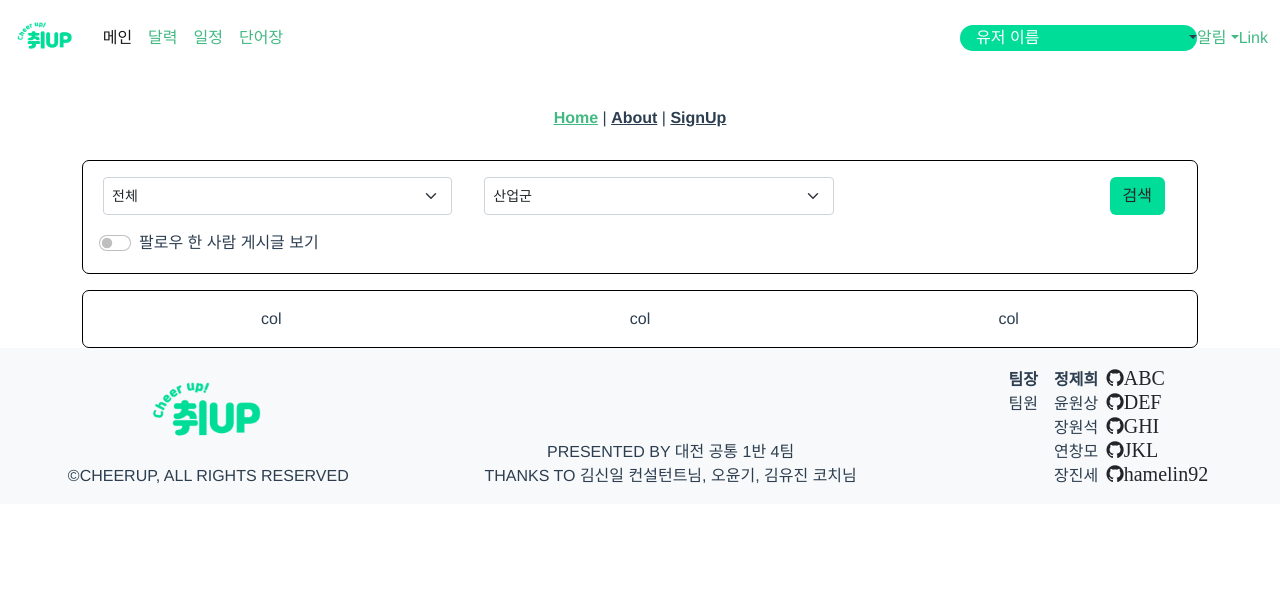
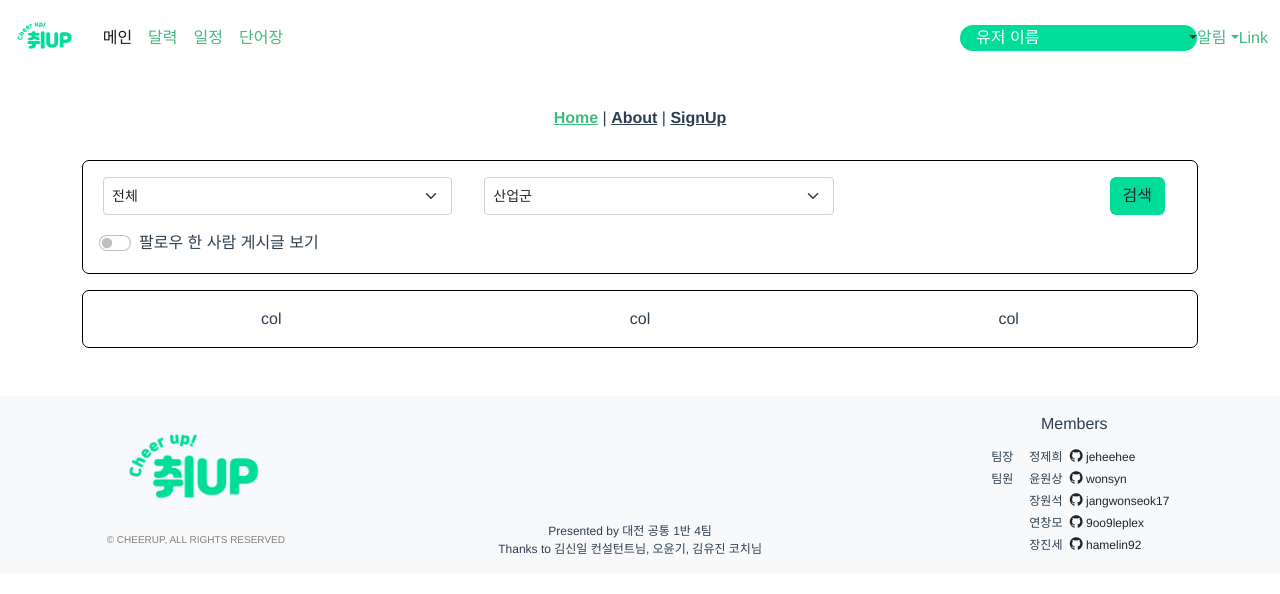
Before and after one commit to wonsyn/CheerUp, a Vue app in the folder frontend/: page / in a window 1280 px wide. Shown: the top 594 px of the page. Built offline with nearby package versions, Linux system fonts and the light colour scheme.

Commit message:
S07P12B104-204 [Update] Footer UI 수정

```diff
--- a/frontend/src/components/layout/MainFooter.vue
+++ b/frontend/src/components/layout/MainFooter.vue
@@ -1,34 +1,37 @@
 <template>
-  <div class="d-flex justify-content-around bg-light py-3">
+  <div class="d-flex justify-content-around bg-light py-3 mt-5">
     <div>
-      <img src="@/assets/logo.png" alt="logo" style="height: 100px" />
-      <p>©CHEERUP, ALL RIGHTS RESERVED</p>
+      <img src="@/assets/logo.png" alt="logo" style="height: 120px" />
+      <p style="font-size: 10px; color: grey">&copy; CHEERUP, ALL RIGHTS RESERVED</p>
     </div>
     <div class="align-self-end">
-      <p>PRESENTED BY 대전 공통 1반 4팀</p>
-      <p>THANKS TO 김신일 컨설턴트님, 오윤기, 김유진 코치님</p>
+      <p style="font-size: 12px">Presented by 대전 공통 1반 4팀</p>
+      <p style="font-size: 12px">Thanks to 김신일 컨설턴트님, 오윤기, 김유진 코치님</p>
     </div>
+    <div class="d-flex flex-column">
+      <p class="mb-2">Members</p>
       <div class="align-self-end d-flex">
         <div class="mx-3">
-        <p class="fw-bold">팀장</p>
-        <p>팀원</p>
+          <p class="my-1" style="font-size: 12px">팀장</p>
+          <p class="my-1" style="font-size: 12px">팀원</p>
         </div>
         <div>
-        <p class="text-start fw-bold">
-          정제희 <a href="https://github.com/#" class="text-decoration-none text-dark mx-1"><i class="fa fa-github" style="font-size: 20px">ABC</i></a>
+          <p class="text-start my-1" style="font-size: 12px">
+            정제희 <a href="https://github.com/jeheehee" class="text-decoration-none text-dark mx-1"><i class="fa fa-github" style="font-size: 15px" /> jeheehee</a>
           </p>
-        <p class="text-start">
-          윤원상 <a href="https://github.com/#" class="text-decoration-none text-dark mx-1"><i class="fa fa-github" style="font-size: 20px">DEF</i></a>
+          <p class="text-start my-1" style="font-size: 12px">
+            윤원상 <a href="https://github.com/wonsyn" class="text-decoration-none text-dark mx-1"><i class="fa fa-github" style="font-size: 15px" /> wonsyn</a>
           </p>
-        <p class="text-start">
-          장원석 <a href="https://github.com/#" class="text-decoration-none text-dark mx-1"><i class="fa fa-github" style="font-size: 20px">GHI</i></a>
+          <p class="text-start my-1" style="font-size: 12px">
+            장원석 <a href="https://github.com/jangwonseok17" class="text-decoration-none text-dark mx-1"><i class="fa fa-github" style="font-size: 15px" /> jangwonseok17</a>
           </p>
-        <p class="text-start">
-          연창모 <a href="https://github.com/#" class="text-decoration-none text-dark mx-1"><i class="fa fa-github" style="font-size: 20px">JKL</i></a>
+          <p class="text-start my-1" style="font-size: 12px">
+            연창모 <a href="https://github.com/9oo9leplex" class="text-decoration-none text-dark mx-1"><i class="fa fa-github" style="font-size: 15px" /> 9oo9leplex</a>
           </p>
-        <p class="text-start">
-          장진세 <a href="https://github.com/hamelin92" class="text-decoration-none text-dark mx-1"><i class="fa fa-github" style="font-size: 20px">hamelin92</i></a>
+          <p class="text-start my-1" style="font-size: 12px">
+            장진세 <a href="https://github.com/hamelin92" class="text-decoration-none text-dark mx-1"><i class="fa fa-github" style="font-size: 15px" /> hamelin92</a>
           </p>
+        </div>
       </div>
     </div>
   </div>
```
Lines whose indentation alone changed are shown as unchanged.
